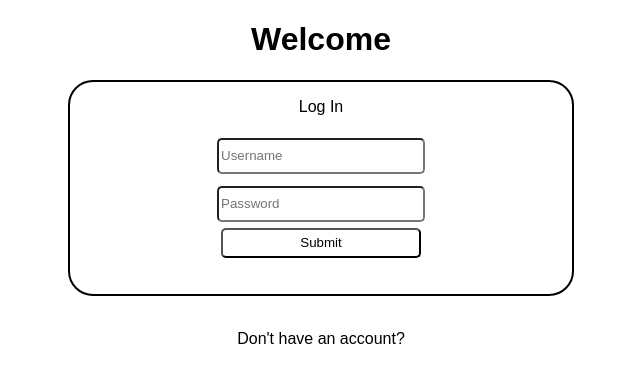
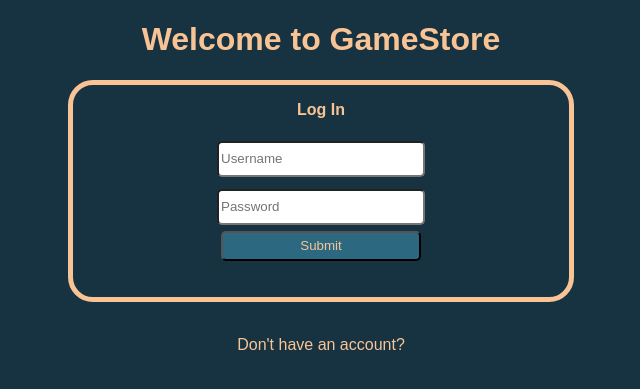
Before and after one commit to rufaiomotayo/web_project4, a PHP site: page /login.php in a window 1280 px wide. Shown: the top 389 px of the page, without its empty margins (319-959 px from the left). Run offline with PHP 8.4, Linux system fonts and the light colour scheme.

Commit message:
styled login and sinup page

```diff
--- a/login.php
+++ b/login.php
@@ -9,9 +9,9 @@
     <link rel="stylesheet" href="signup_login.css">
   </head>
   <body>
-    <h1>Welcome </h1>
+    <h1>Welcome to GameStore</h1>
     <div class="enter">
-    <p>Log In</p>
+    <p><b>Log In</b></p>
       <form class="" action="login_submit.php" method="post">
         <div class="enter_input">
           <div class="input_box">
--- a/signup.php
+++ b/signup.php
@@ -9,12 +9,12 @@
     <link rel="stylesheet" href="signup_login.css">
   </head>
   <body>
-    <h1>Welcome to the Site!</h1>
+    <h1>Welcome</h1>
 
     <div class="enter">
       <form class="" action="signup_submit.php" method="post">
         <div class="enter_input">
-          <p>Sign Up</p>
+          <p><b>Sign Up</b></p>
           <div class="input_box">
             <input type="text" name="username" placeholder="Username"><br>
           </div>
--- a/signup_login.css
+++ b/signup_login.css
@@ -1,18 +1,19 @@
 body {
   /* background: navy; */
   font-family: sans-serif;
+  background-color: #173341;
 
 }
 
 h1,
 h2 {
   text-align: center;
-  color: black;
+  color: #f9c495;
 }
 
 p {
   text-align: center;
-  color: black;
+  color: #f9c495;
 }
 
 input {
@@ -23,19 +24,19 @@ input {
 
 a {
   text-align: center;
-  color: black;
+  color: #f9c495;
   text-decoration: none;
 }
 
 a:hover {
-  color: orange;
+  color: #152e82;
   text-decoration: none;
 }
 
 .enter {
+  border: #f9c495 solid 5px;
   text-align: center;
   display: block;
-  border: black solid 2px;
   border-radius: 25px;
   margin-left: 30%;
   margin-right: 30%;
@@ -56,11 +57,14 @@ a:hover {
 }
 
 .submit {
-  background-color: white;
-  color: black;
+  background-color: #2c6981;
+  color: #f9c495;
 }
 
 .submit:hover {
-  background-color: black;
-  color: white;
+  background-color: #173341;
+  color: #f9c495;
+  border: #f9c495 solid 1px;
 }
+
+div {}
```
